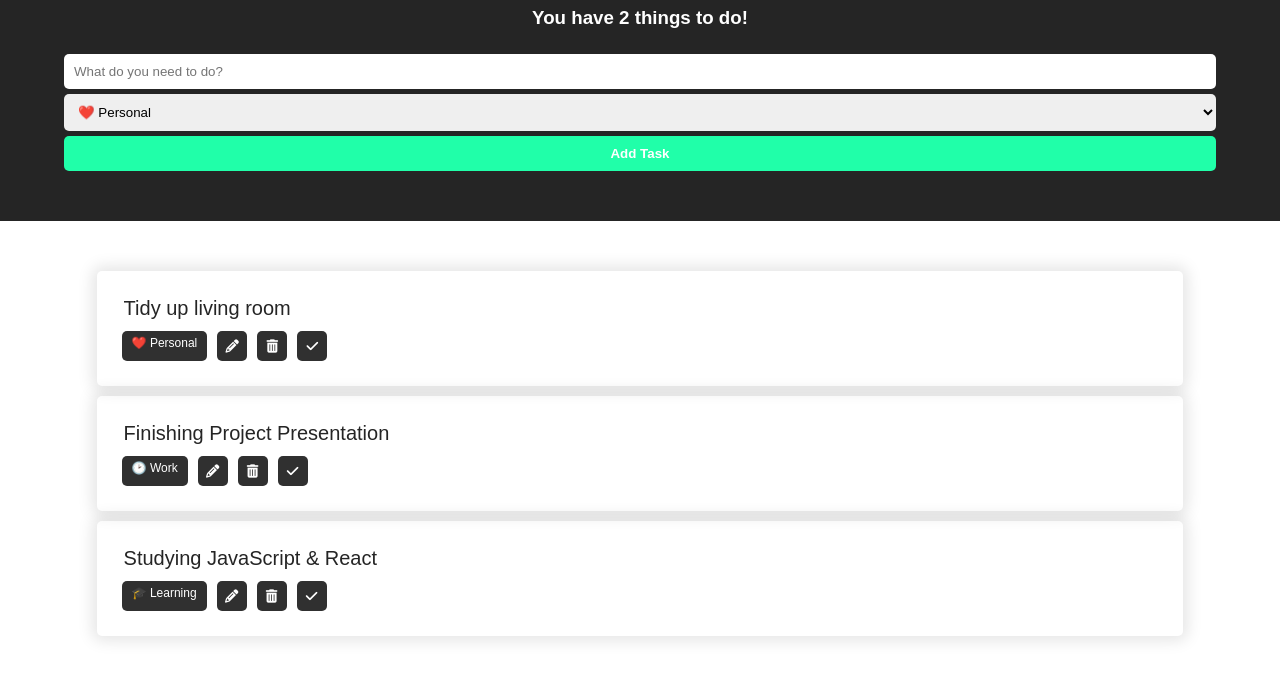
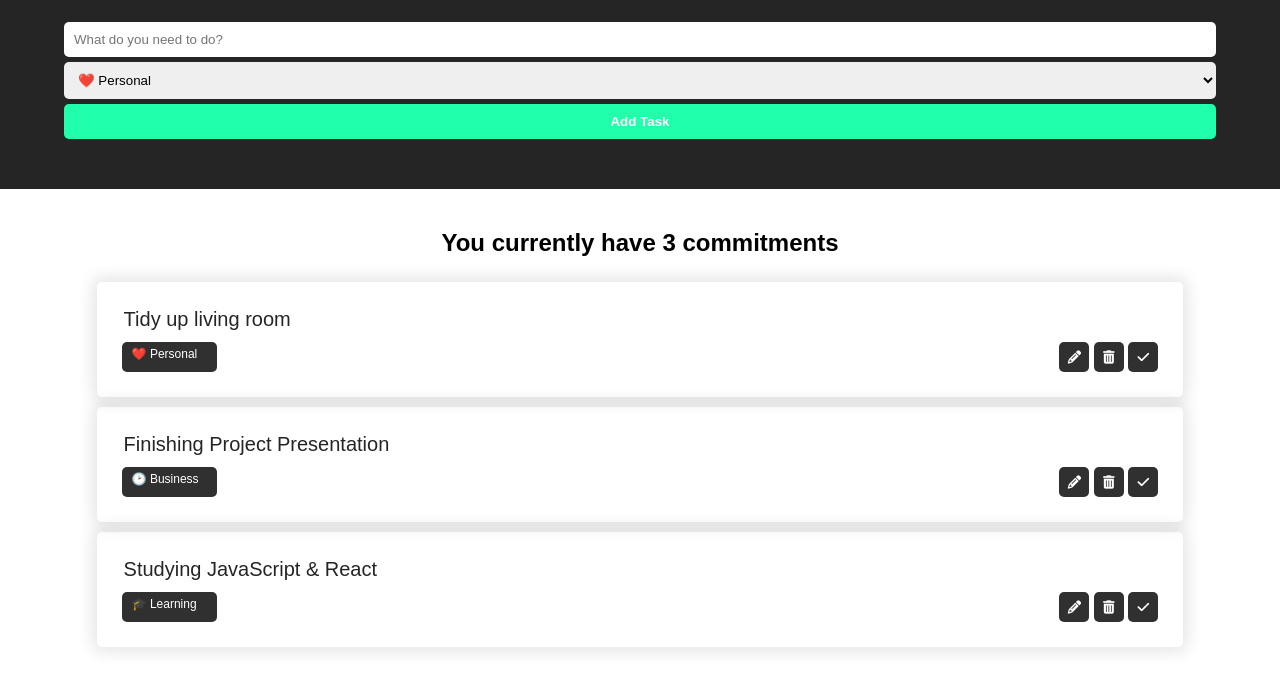
Before and after one commit to keeevh/Simple-To-Do-List, a plain HTML site: page index.html in a window 1280 px wide. Shown: the part 100-790 px from the top of the page. Drawn offline with Linux system fonts and the light colour scheme.

Commit message:
layout and styling changes

```diff
--- a/app.js
+++ b/app.js
@@ -11,7 +11,7 @@ let taskArr = [
   },
   {
     title: "Finishing Project Presentation",
-    category: "🕑  Work",
+    category: "🕑  Business",
     enableEdit: false,
   },
   {
@@ -23,7 +23,7 @@ let taskArr = [
 
 // Function to display Tasks in the App Container
 const showTasks = () => {
-  app.innerHTML = "";
+  app.innerHTML = `<h2>You currently have ${taskArr.length} commitments</h2>`;
   for (let i = 0; i < taskArr.length; i++) {
     let taskCard = `
             <div class="task-card">
@@ -33,6 +33,7 @@ const showTasks = () => {
     }" /disabled />
                     <div class="card-lower">
                         <p>${taskArr[i].category}</p>
+                        <div>
                           <button class="task-button editBtn${[
                             i,
                           ]}"><i class="fa-solid fa-pencil"></i></button>
@@ -42,6 +43,7 @@ const showTasks = () => {
                           <button class="task-button checkBtn${[
                             i,
                           ]}"><i class="fa-solid fa-check"></i></button>
+                        </div>
                     </div>
                 </div>
             </div>
--- a/index.html
+++ b/index.html
@@ -16,7 +16,6 @@
       <div class="header">
         <h1>Commitment</h1>
         <div class="divider"></div>
-        <h3>You have 2 things to do!</h3>
         <form>
           <input
             id="taskTitle"
@@ -26,7 +25,7 @@
           <select id="TaskCategory">
             <option class="taskCat" value="❤️ Personal">❤️ Personal</option>
             <option class="taskCat" value="🎓 Learning">🎓 Learning</option>
-            <option class="taskCat" value="🕑 Work">🕑 Work</option>
+            <option class="taskCat" value="🕑 Business">🕑 Business</option>
           </select>
           <button type="submit" id="addTask">Add Task</button>
         </form>
--- a/styles.css
+++ b/styles.css
@@ -17,7 +17,7 @@ body {
     width: 40%;
     height: 5px;
     background: rgb(32, 255, 169);
-    margin-bottom: 10px;
+    margin-bottom: 25px;
 }
 
 .header h1 {
@@ -25,12 +25,6 @@ body {
     padding: 0;
     margin-bottom: 5px;
     text-transform: uppercase;
-}
-
-.header h3 {
-    margin: 0;
-    padding: 0;
-    margin-bottom: 25px;
 }
 
 .header form {
@@ -66,6 +60,12 @@ form button {
     padding: 40px 5% 50px 5%;
 }
 
+.app h2 {
+    text-align: center;
+    margin: 0;
+    margin-bottom: 25px;
+}
+
 .task-card {
     max-width: 90%;
     margin: 10px auto;
@@ -83,6 +83,7 @@ form button {
 .card-lower {
     display: flex;
     margin-top: 10px;
+    justify-content: space-between;
 }
 
 .task-button {
@@ -90,7 +91,6 @@ form button {
     width: 30px;
     background: #303030;
     color: white;
-    margin-right: 10px;
     border: none;
     border-radius: 5px;
 }
@@ -115,7 +115,7 @@ form button {
     margin: 0 10px 0 0;
     padding: 5px 10px;
     border-radius: 5px;
-    max-width: 75px;
+    width: 75px;
     color: white;
     font-size: 12px;
     background: #303030;
```
Lines whose indentation alone changed are shown as unchanged.
